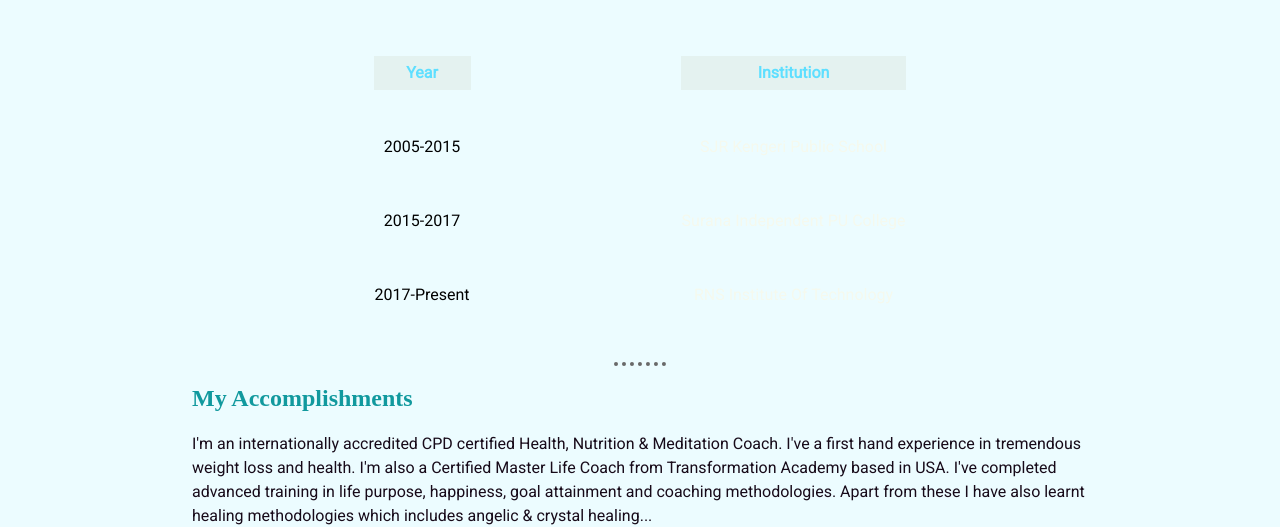
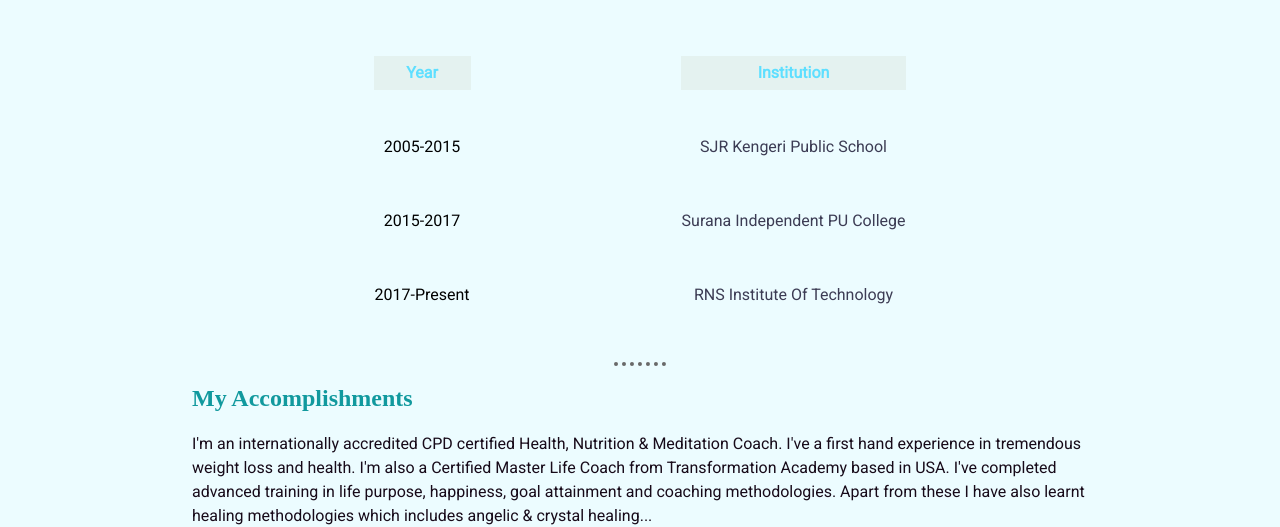
Before and after one commit to amlalithkumar/-me, a plain HTML site: page about.html in a window 1280 px wide. Shown: the part 1080-1607 px from the top of the page. Drawn offline with Linux system fonts and the light colour scheme.

Commit message:
Update styles.css

```diff
--- a/css/styles.css
+++ b/css/styles.css
@@ -215,8 +215,8 @@
   line-height: 2;
   margin: 10px auto;
 }
-.btn2 {
-  color: #3f3f44;
+a.btn2 {
+  color: #3c3c54;
   text-decoration: none;
   margin: auto;
 }
```
